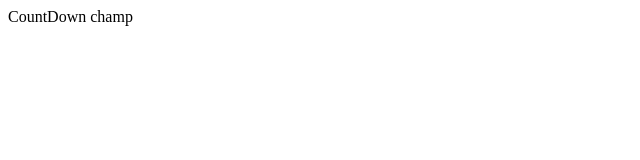
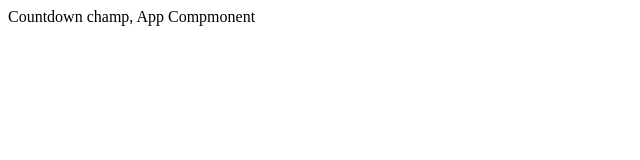
Before and after one commit to mistunori-morita/react-time, a React (Create React App) app in the folder countdownchamp/: page / in a window 1280 px wide. Shown: the top 160 px of the page, without its empty margins (0-640 px from the left). Built offline with nearby package versions, Linux system fonts and the light colour scheme.

Commit message:
App.jsx component add & index.js fix

```diff
--- /dev/null
+++ b/countdownchamp/src/App.jsx
@@ -0,0 +1,11 @@
+import React, { Component }from 'react';
+
+class App extends Component {
+  render(){
+    return (
+      <div>Countdown champ, App Compmonent</div>
+    )
+  }
+}
+
+export default App;
--- a/countdownchamp/src/index.js
+++ b/countdownchamp/src/index.js
@@ -1,7 +1,9 @@
 import React from 'react';
 import ReactDOM from 'react-dom';
+import App from './App';
 
 
 ReactDOM.render(
-  <div>CountDown champ</div>,document.getElementById('root')
+  <App></App>,
+  document.getElementById('root')
 );
```
Also changed, not shown: 1 other file (tests, documents, lock files or other folders).
